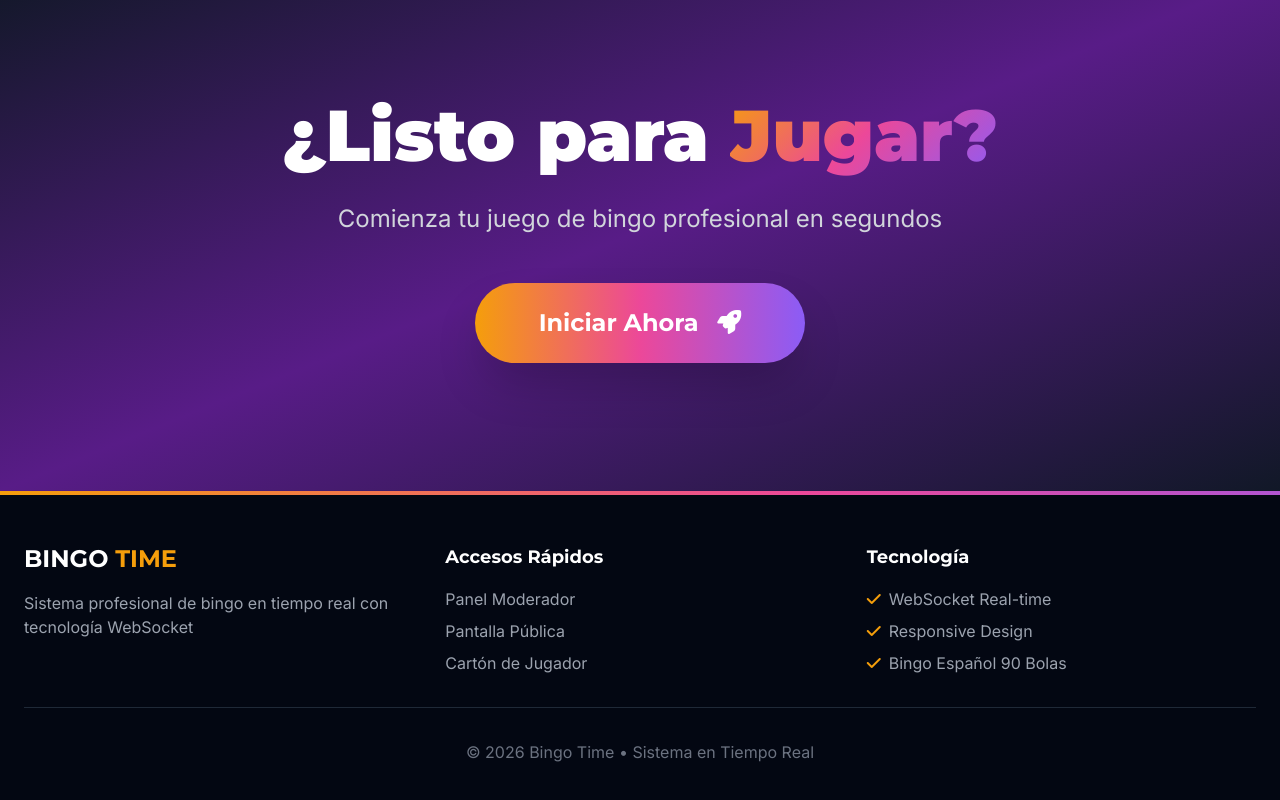
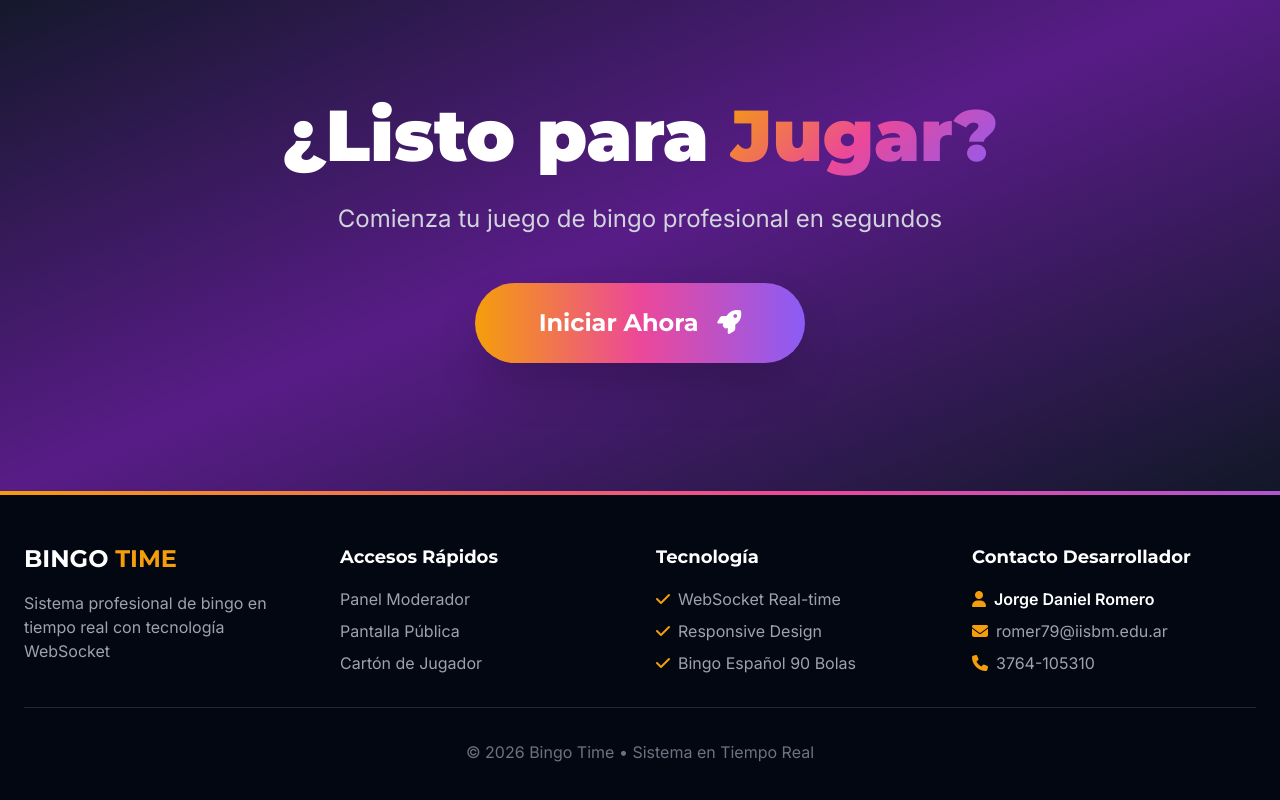
Before and after one commit to th3kill3r1979/bingo-espanol, a website: page public/index.html in a window 1280 px wide. Shown: the part 3420-4220 px from the top of the page. Drawn offline with nearby package versions, Linux system fonts and the light colour scheme.

Commit message:
Add developer contact info to landing page footer

```diff
--- a/public/index.html
+++ b/public/index.html
@@ -427,7 +427,7 @@
     <!-- FOOTER -->
     <footer class="bg-gray-950 border-t-4 border-gradient py-12">
         <div class="container mx-auto px-6">
-            <div class="grid grid-cols-1 md:grid-cols-3 gap-8 mb-8">
+            <div class="grid grid-cols-1 md:grid-cols-4 gap-8 mb-8">
                 <div>
                     <h3 class="font-display font-bold text-2xl mb-4">
                         BINGO <span class="text-accent">TIME</span>
@@ -457,6 +457,24 @@
                         <li><i class="fas fa-check text-accent mr-2"></i>Bingo Español 90 Bolas</li>
                     </ul>
                 </div>
+
+                <div>
+                    <h4 class="font-display font-bold text-lg mb-4">Contacto Desarrollador</h4>
+                    <ul class="space-y-2 text-gray-400">
+                        <li class="font-bold text-white"><i class="fas fa-user text-accent mr-2"></i>Jorge Daniel Romero
+                        </li>
+                        <li>
+                            <a href="mailto:romer79@iisbm.edu.ar" class="hover:text-accent transition-colors">
+                                <i class="fas fa-envelope text-accent mr-2"></i>romer79@iisbm.edu.ar
+                            </a>
+                        </li>
+                        <li>
+                            <a href="tel:3764105310" class="hover:text-accent transition-colors">
+                                <i class="fas fa-phone text-accent mr-2"></i>3764-105310
+                            </a>
+                        </li>
+                    </ul>
+                </div>
             </div>
 
             <div class="border-t border-gray-800 pt-8 text-center text-gray-500">
```
